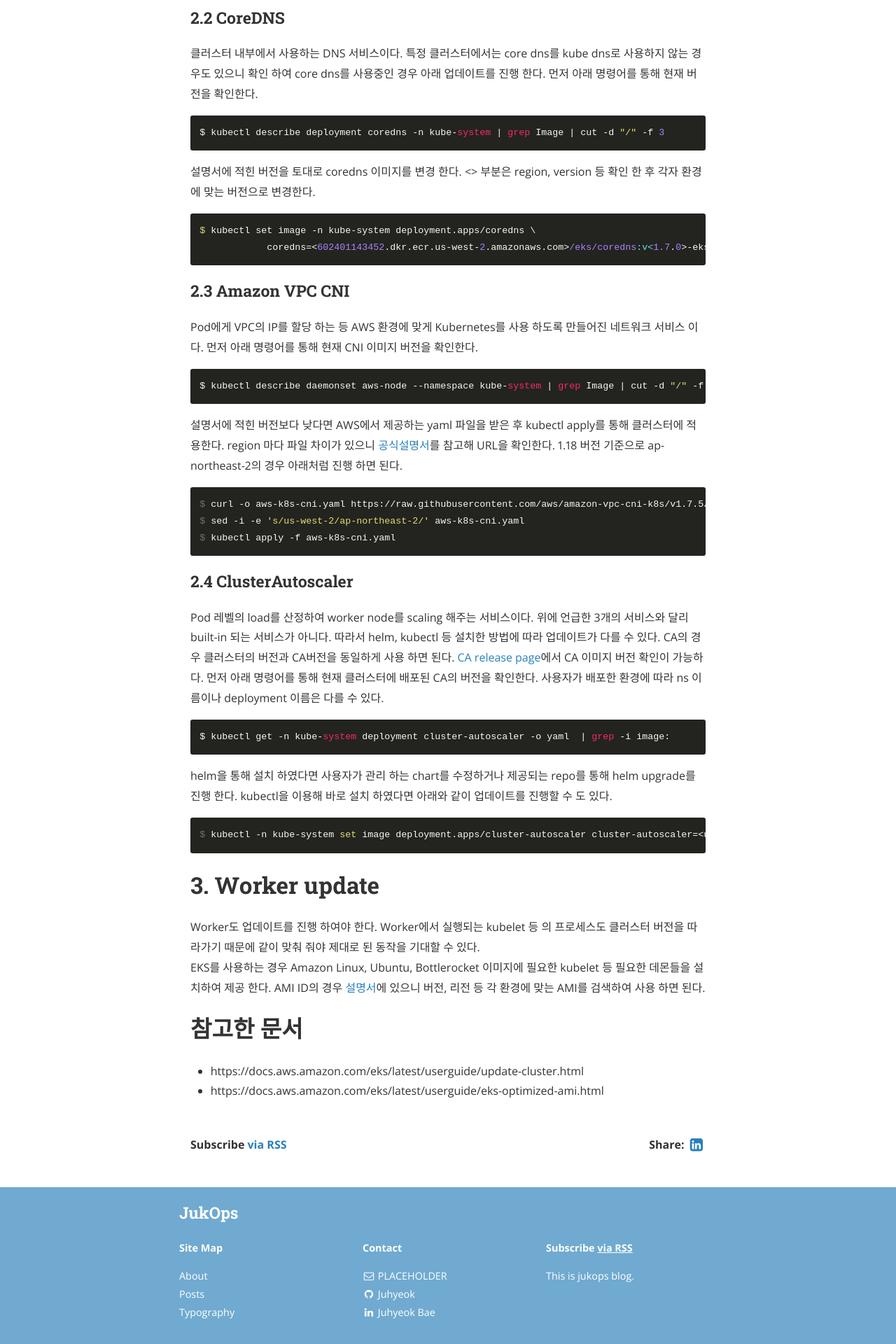
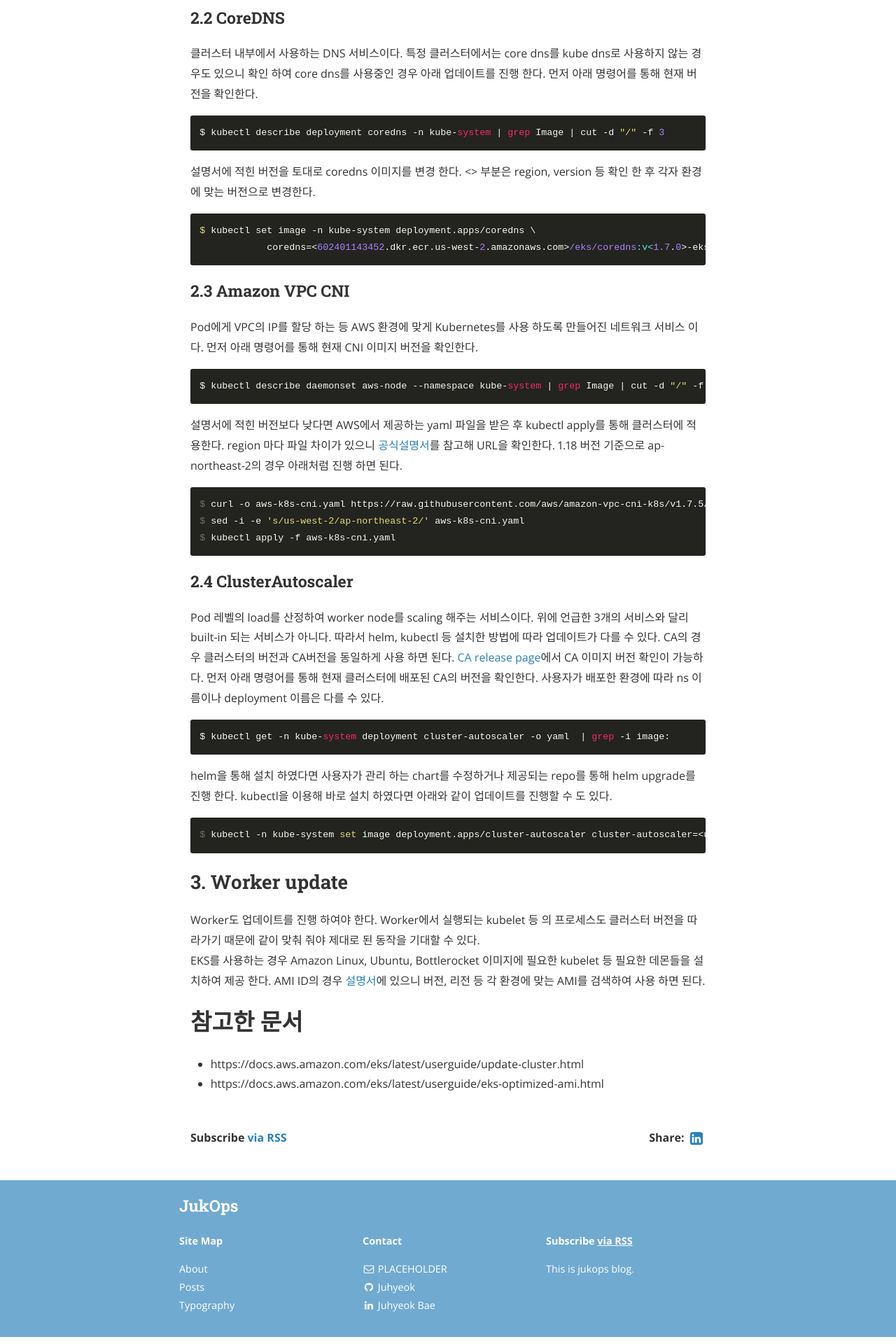
Before and after one commit to jukops/jukops.github.io, a Jekyll site: the page built from _posts/2021-01-05-container-k8s_eks_update.markdown, in a window 1280 px wide. Shown: the part 1936-3856 px from the top of the page at 70% size. Built offline with Jekyll 4.4.1, drawn with Linux system fonts in a browser that asks for light colours; nearby versions of some CDN libraries.

Commit message:
Change eks update

````diff
--- a/_posts/2021-01-05-container-k8s_eks_update.markdown
+++ b/_posts/2021-01-05-container-k8s_eks_update.markdown
@@ -75,7 +75,7 @@
 $ kubectl -n kube-system set image deployment.apps/cluster-autoscaler cluster-autoscaler=<us>.gcr.io/k8s-artifacts-prod/autoscaling/cluster-autoscaler:v<1.18.n>
 ```
 
-# 3. Worker update
+## 3. Worker update
 Worker도 업데이트를 진행 하여야 한다. Worker에서 실행되는 kubelet 등 의 프로세스도 클러스터 버전을 따라가기 때문에 같이 맞춰 줘야 제대로 된 동작을 기대할 수 있다.
 EKS를 사용하는 경우 Amazon Linux, Ubuntu, Bottlerocket 이미지에 필요한 kubelet 등 필요한 데몬들을 설치하여 제공 한다. AMI ID의 경우 [설명서](https://docs.aws.amazon.com/eks/latest/userguide/eks-optimized-ami.html)에 있으니 버전, 리전 등 각 환경에 맞는 AMI를 검색하여 사용 하면 된다.
 
````
